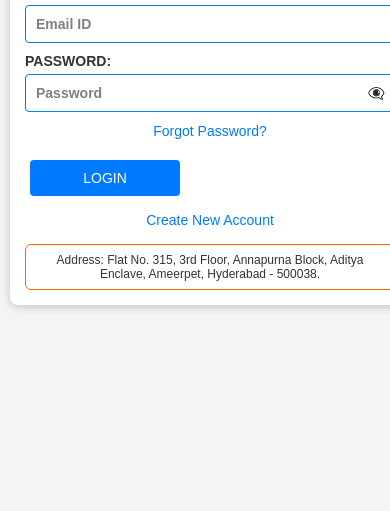
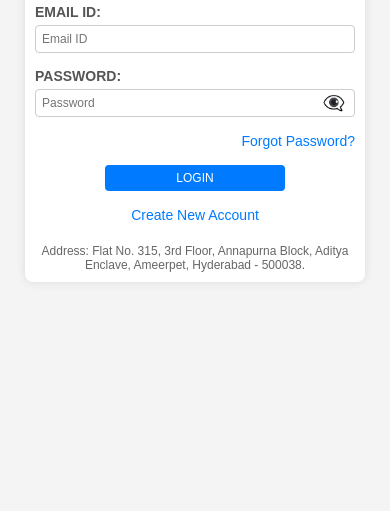
Before and after one commit to Sashank7117/KPH-Training-, a plain HTML site: page index.html in a window 390 px wide. Shown: the part 333-844 px from the top of the page. Drawn offline with Linux system fonts and the light colour scheme; a script that the page names is missing.

Commit message:
Update styles.css

```diff
--- a/styles.css
+++ b/styles.css
@@ -1,77 +1,67 @@
-body {
+* {
     margin: 0;
     padding: 0;
+    box-sizing: border-box;
+}
+
+body {
     font-family: Arial, sans-serif;
-    min-height: 100vh;
+    background-color: #f4f4f4;
     display: flex;
     justify-content: center;
     align-items: center;
-    background-color: #f4f4f4;
+    min-height: 100vh;
+    margin: 0;
+    padding: 20px;
 }
 
 .container {
     width: 100%;
-    max-width: 400px;
-    text-align: center;
-    padding: 15px;
+    max-width: 600px;
+    margin: 0 auto;
 }
 
 .form-section {
+    background-color: #fff;
     padding: 20px;
     border-radius: 8px;
-    box-shadow: 0 2px 8px rgba(0, 0, 0, 0.2);
-    width: 100%;
-    margin: 0 auto;
-    background-color: #fff;
+    box-shadow: 0 0 10px rgba(0, 0, 0, 0.1);
+    margin-bottom: 20px;
 }
 
 .page-heading {
-    color: grey;
-    font-size: 24px;
-    margin-bottom: 15px;
     text-align: center;
+    margin-bottom: 20px;
+    color: #333;
 }
 
 .logo-container {
     text-align: center;
+    margin-bottom: 20px;
+}
+
+.logo {
+    max-width: 150px;
+    height: auto;
+}
+
+.login-box {
+    width: 100%;
+}
+
+.form-group {
     margin-bottom: 15px;
 }
 
-.logo {
-    width: 120px;
-    height: auto;
-    border-radius: 8px;
-    box-shadow: 0 2px 6px rgba(0, 0, 0, 0.2);
-}
-
-.login-box {
-    text-align: center;
-    max-width: 400px;
-    margin: 0 auto;
-}
-
-.form-group {
-    display: flex;
-    flex-direction: column;
-    margin-bottom: 10px;
-    gap: 5px;
-    position: relative;
-}
-
-.form-group.centered {
-    align-items: center;
-}
-
 .form-group label {
+    display: block;
+    margin-bottom: 5px;
     font-weight: bold;
-    color: #333;
-    font-size: 14px;
-    text-align: left;
+    color: #555;
 }
 
 .input-container {
     position: relative;
-    flex: 1;
     display: flex;
     align-items: center;
 }
@@ -81,75 +71,31 @@ body {
 .input-container textarea {
     width: 100%;
     padding: 10px;
-    border: 1px solid #007bff;
+    border: 1px solid #ccc;
     border-radius: 4px;
-    font-size: 14px;
+    font-size: 16px;
     box-sizing: border-box;
 }
 
-.input-container input::placeholder,
-.input-container select option[disabled][selected],
-.input-container textarea::placeholder {
-    font-weight: bold;
-    color: grey;
+.input-container select {
+    height: 40px;
 }
 
-.input-container.access-container {
-    display: flex;
-    flex-direction: column;
-    padding: 10px;
-    border: 1px solid #007bff;
-    border-radius: 4px;
-    width: 100%;
-    max-width: 220px;
-    box-sizing: border-box;
-    align-items: center;
+.input-container textarea {
+    resize: vertical;
+    height: 80px;
 }
 
-.checkbox-wrapper {
-    margin-bottom: 8px;
-    width: 100%;
-    text-align: center;
-}
-
-.checkbox-label {
-    display: flex;
-    align-items: center;
-    position: relative;
-    cursor: pointer;
-    font-size: 14px;
-    color: #333;
-    user-select: none;
-    justify-content: center;
-}
-
-.checkbox-label input {
-    opacity: 0;
-    width: 0;
-    height: 0;
-}
-
-.checkbox-label .checkmark {
-    display: none;
-    margin-left: 5px;
-    color: green;
-}
-
-.checkbox-label input:checked ~ .checkmark {
-    display: inline-block;
-}
-
-.eye-icon {
+.input-container .eye-icon {
     position: absolute;
     right: 10px;
     cursor: pointer;
-    font-size: 14px;
+    font-size: 18px;
 }
 
 .forgot-password-container {
-    text-align: center;
-    margin-top: 5px;
-    margin-bottom: 10px;
+    text-align: right;
+    margin-bottom: 15px;
 }
 
 .forgot-password {
@@ -162,9 +108,31 @@ body {
     text-decoration: underline;
 }
 
+.button-container {
+    display: flex;
+    justify-content: center;
+    gap: 10px;
+    margin-bottom: 15px;
+    flex-wrap: wrap;
+}
+
+.signup-btn.form-btn {
+    background-color: #007bff;
+    color: #fff;
+    border: none;
+    padding: 10px 20px;
+    border-radius: 4px;
+    cursor: pointer;
+    font-size: 16px;
+    transition: background-color 0.3s;
+}
+
+.signup-btn.form-btn:hover {
+    background-color: #0056b3;
+}
+
 .create-account-link {
     text-align: center;
-    margin-top: 10px;
 }
 
 .create-account-link a {
@@ -177,46 +145,53 @@ body {
     text-decoration: underline;
 }
 
-.signup-btn {
-    background-color: #007bff;
-    color: white;
-    padding: 10px 25px;
-    border: none;
-    border-radius: 4px;
+.address-section {
+    text-align: center;
+    margin-top: 20px;
+    color: #666;
     font-size: 14px;
-    cursor: pointer;
-    margin: 5px;
-    transition: background-color 0.3s;
 }
 
-.signup-btn:hover {
-    background-color: #0056b3;
-}
-
-.form-btn {
-    width: 100%;
-    max-width: 220px;
-}
-
-.address-section {
-    margin-top: 15px;
-    font-size: 12px;
-    color: #333;
-    padding: 8px;
-    border-radius: 6px;
-    border: 1px solid #ff6200;
+.form-group.centered {
     text-align: center;
 }
 
-.button-container {
-    text-align: center;
-    margin-top: 15px;
+.form-group.centered label {
+    display: inline-block;
+    margin-bottom: 10px;
+}
+
+.access-container {
     display: flex;
     justify-content: center;
-    gap: 8px;
+    gap: 15px;
     flex-wrap: wrap;
 }
 
+.checkbox-wrapper {
+    position: relative;
+}
+
+.checkbox-label {
+    display: flex;
+    align-items: center;
+    gap: 5px;
+    cursor: pointer;
+    font-size: 14px;
+    color: #555;
+}
+
+.checkbox-label input {
+    margin-right: 5px;
+}
+
+.checkmark {
+    display: none;
+    color: #28a745;
+    font-size: 16px;
+}
+
+/* Responsive adjustments */
 @media (max-width: 768px) {
     .container {
         padding: 10px;
@@ -226,26 +201,82 @@ body {
         padding: 15px;
     }
 
-    .form-group {
-        flex-direction: column;
-        align-items: flex-start;
+    .logo {
+        max-width: 120px;
     }
 
-    .input-container {
-        width: 100%;
+    .input-container input,
+    .input-container select,
+    .input-container textarea {
+        font-size: 14px;
+        padding: 8px;
+    }
+
+    .signup-btn.form-btn {
+        font-size: 14px;
+        padding: 8px 16px;
     }
 
     .button-container {
         flex-direction: column;
-        gap: 10px;
+        align-items: center;
     }
 
-    .input-container.access-container {
+    .button-container button {
         width: 100%;
+        max-width: 200px;
     }
 
-    .form-btn {
-        width: 100%;
-        max-width: 150px;
+    .access-container {
+        flex-direction: column;
+        align-items: center;
     }
 }
+
+@media (max-width: 480px) {
+    .container {
+        padding: 5px;
+    }
+
+    .form-section {
+        padding: 10px;
+    }
+
+    .logo {
+        max-width: 100px;
+    }
+
+    .page-heading {
+        font-size: 20px;
+    }
+
+    .form-group label {
+        font-size: 14px;
+    }
+
+    .input-container input,
+    .input-container select,
+    .input-container textarea {
+        font-size: 12px;
+        padding: 6px;
+    }
+
+    .signup-btn.form-btn {
+        font-size: 12px;
+        padding: 6px 12px;
+    }
+
+    .button-container {
+        flex-direction: column;
+        align-items: center;
+    }
+
+    .button-container button {
+        width: 100%;
+        max-width: 180px;
+    }
+
+    .address-section {
+        font-size: 12px;
+    }
+}
```
